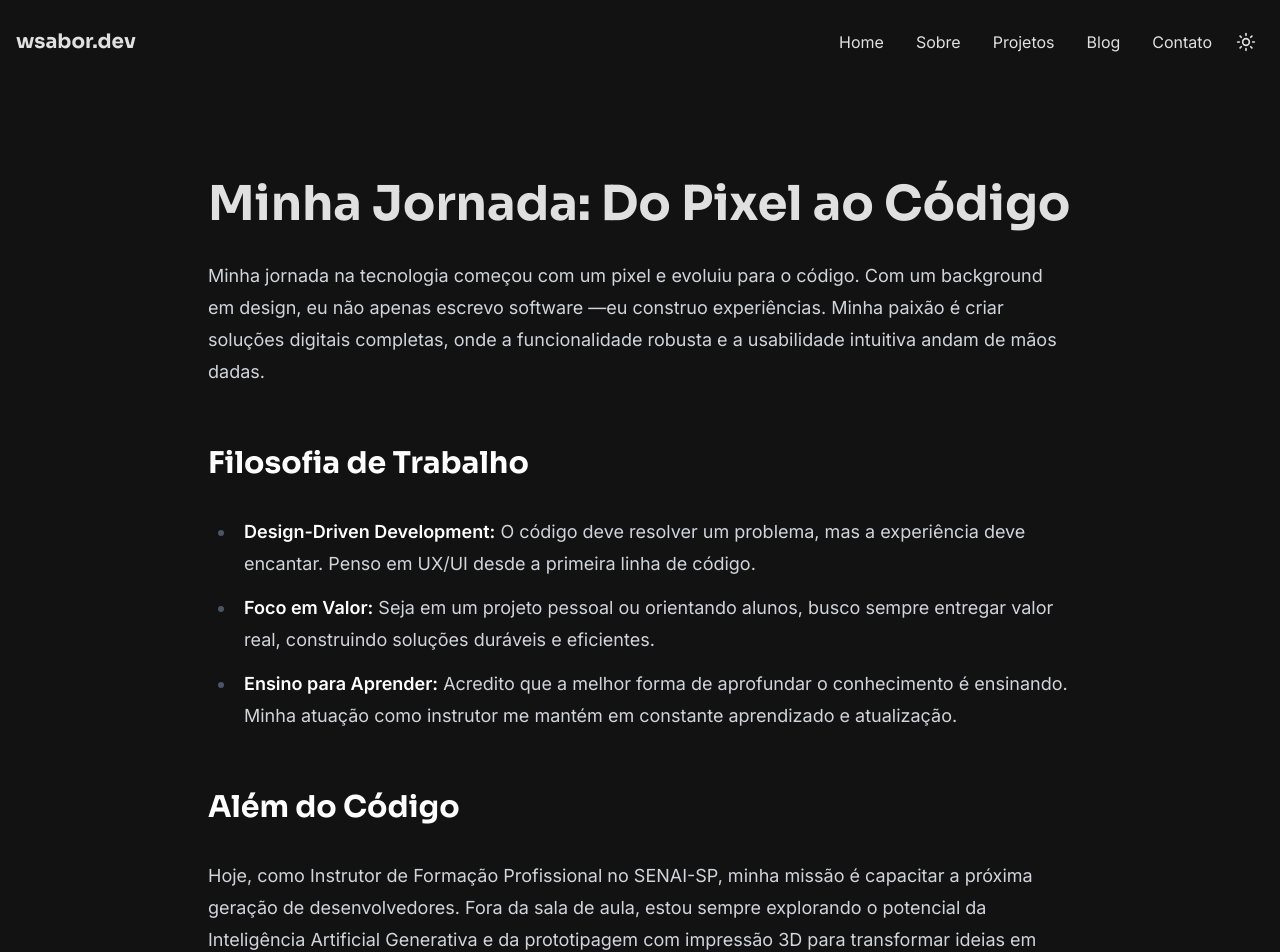
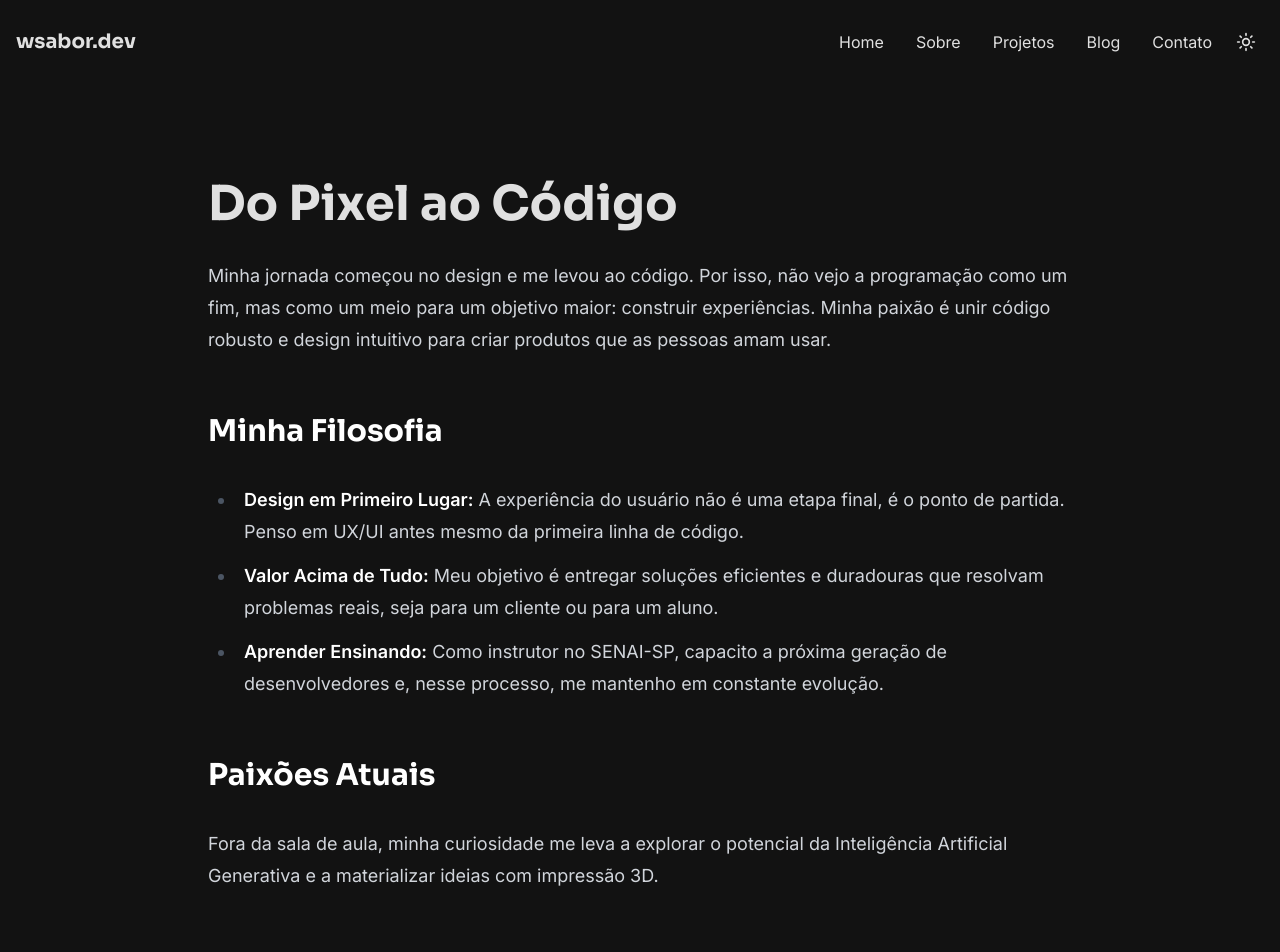
Before and after one commit to wsabor/wsabor.dev, a Next.js app: page /about in a window 1280 px wide. Shown: the top 952 px of the page. Built offline with nearby package versions, Linux system fonts and the light colour scheme.

Commit message:
chore(dev-design-post): edited post Dev e Design

```diff
--- a/src/app/about/page.tsx
+++ b/src/app/about/page.tsx
@@ -5,7 +5,7 @@ export default function AboutPage() {
     <main className="container mx-auto max-w-4xl px-4 py-16 md:py-24">
       {/* Usando a cor de texto principal do tema */}
       <h1 className="mb-8 text-4xl font-bold text-text-main md:text-5xl">
-        Minha Jornada: Do Pixel ao Código
+        Do Pixel ao Código
       </h1>
 
       {/*
@@ -14,40 +14,37 @@ export default function AboutPage() {
       */}
       <div className="prose prose-lg max-w-none dark:prose-invert">
         <p>
-          Minha jornada na tecnologia começou com um pixel e evoluiu para o
-          código. Com um background em design, eu não apenas escrevo software
-          —eu construo experiências. Minha paixão é criar soluções digitais
-          completas, onde a funcionalidade robusta e a usabilidade intuitiva
-          andam de mãos dadas.
+          Minha jornada começou no design e me levou ao código. Por isso, não
+          vejo a programação como um fim, mas como um meio para um objetivo
+          maior: construir experiências. Minha paixão é unir código robusto e
+          design intuitivo para criar produtos que as pessoas amam usar.
         </p>
 
         {/* Os h2 e ul dentro de .prose serão estilizados automaticamente */}
-        <h2>Filosofia de Trabalho</h2>
+        <h2>Minha Filosofia</h2>
         <ul>
           <li>
-            <strong>Design-Driven Development:</strong> O código deve resolver
-            um problema, mas a experiência deve encantar. Penso em UX/UI desde a
-            primeira linha de código.
+            <strong>Design em Primeiro Lugar:</strong> A experiência do usuário
+            não é uma etapa final, é o ponto de partida. Penso em UX/UI antes
+            mesmo da primeira linha de código.
           </li>
           <li>
-            <strong>Foco em Valor:</strong> Seja em um projeto pessoal ou
-            orientando alunos, busco sempre entregar valor real, construindo
-            soluções duráveis e eficientes.
+            <strong>Valor Acima de Tudo:</strong> Meu objetivo é entregar
+            soluções eficientes e duradouras que resolvam problemas reais, seja
+            para um cliente ou para um aluno.
           </li>
           <li>
-            <strong>Ensino para Aprender:</strong> Acredito que a melhor forma
-            de aprofundar o conhecimento é ensinando. Minha atuação como
-            instrutor me mantém em constante aprendizado e atualização.
+            <strong>Aprender Ensinando:</strong> Como instrutor no SENAI-SP,
+            capacito a próxima geração de desenvolvedores e, nesse processo, me
+            mantenho em constante evolução.
           </li>
         </ul>
 
-        <h2>Além do Código</h2>
+        <h2>Paixões Atuais</h2>
         <p>
-          Hoje, como Instrutor de Formação Profissional no SENAI-SP, minha
-          missão é capacitar a próxima geração de desenvolvedores. Fora da sala
-          de aula, estou sempre explorando o potencial da Inteligência
-          Artificial Generativa e da prototipagem com impressão 3D para
-          transformar ideias em realidade.
+          Fora da sala de aula, minha curiosidade me leva a explorar o potencial
+          da Inteligência Artificial Generativa e a materializar ideias com
+          impressão 3D.
         </p>
       </div>
     </main>
```
Also changed, not shown: content/posts/dev-e-design.mdx (+13 -9 lines).
